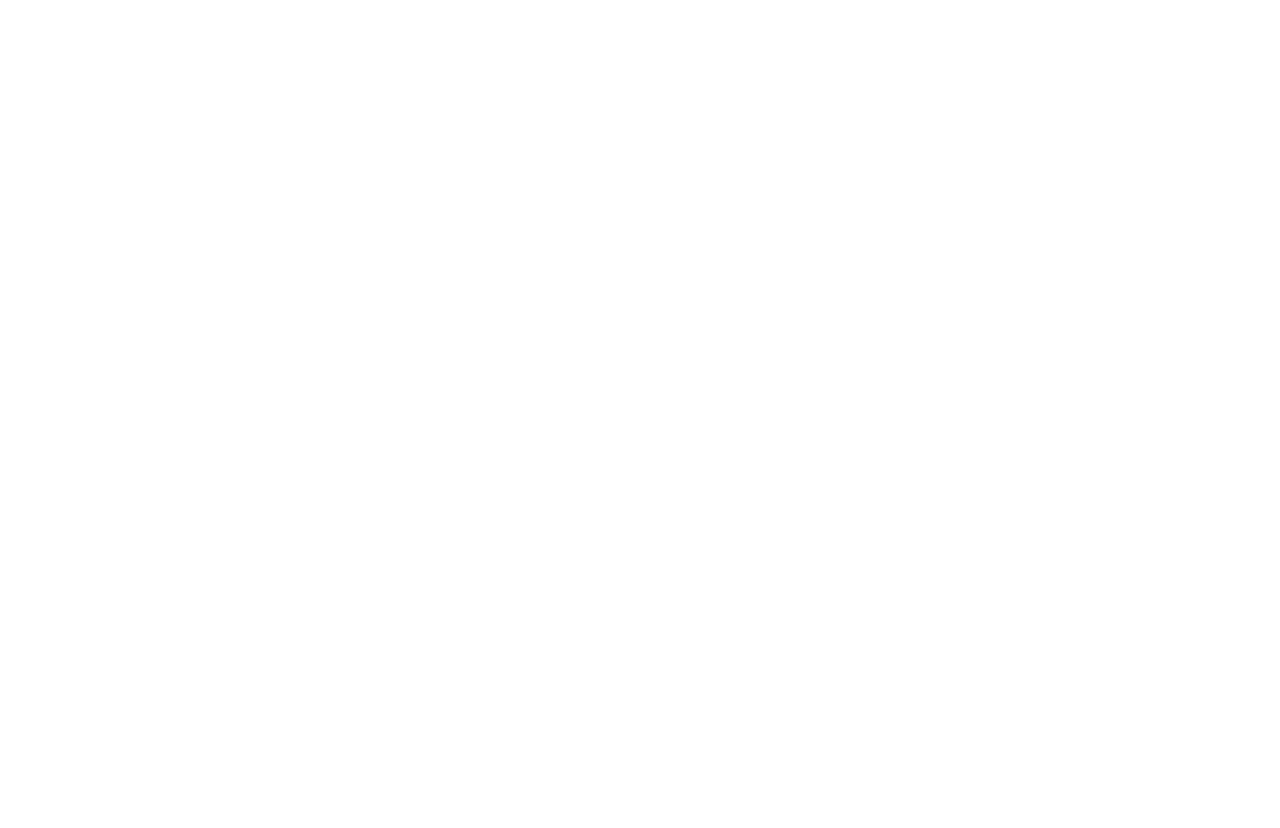
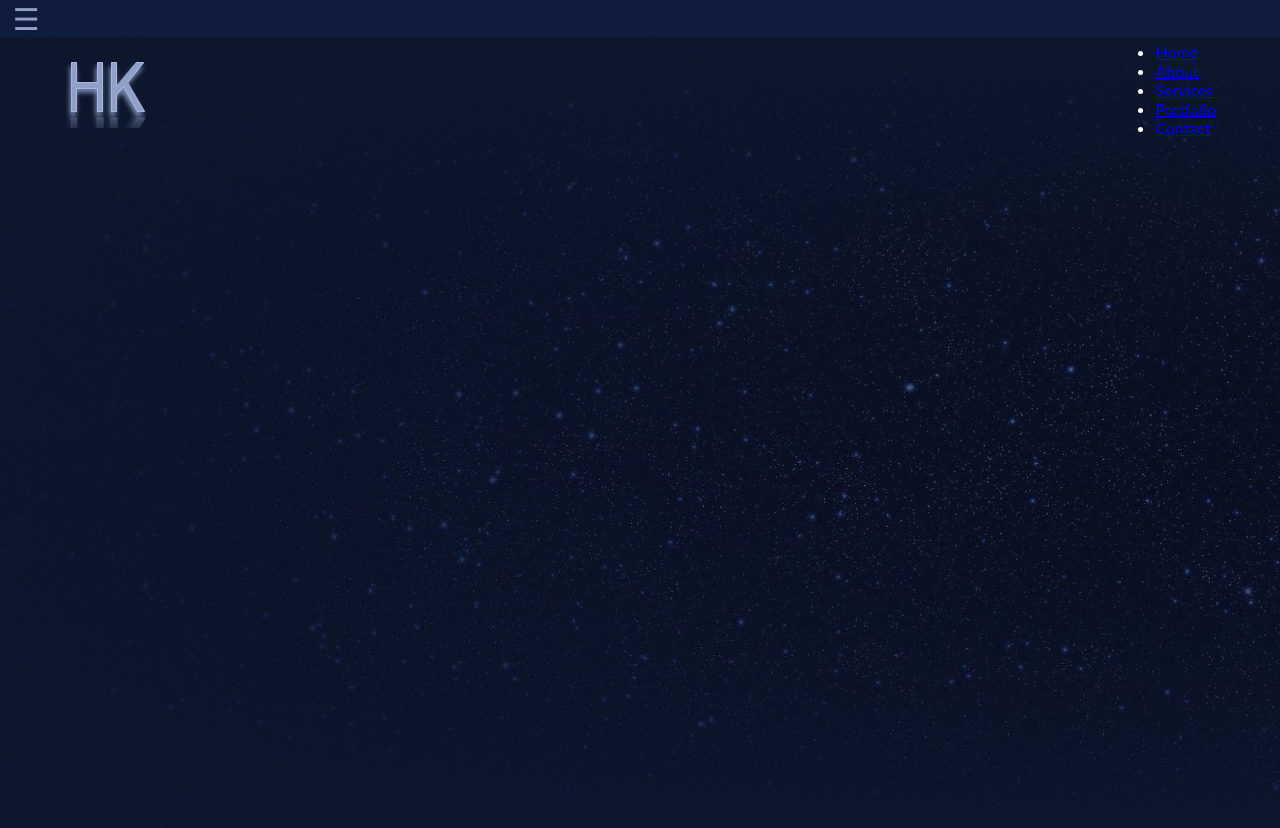
Before and after one commit to HimashaK/HimashaK.github.io, a plain HTML site: page index.html in a window 1280 px wide. Before the commit the page ends 800 px from the top, so only its background shows below. Drawn offline with Linux system fonts and the light colour scheme.

Commit message:
nav sidebar added

```diff
--- a/index.html
+++ b/index.html
@@ -8,7 +8,33 @@
         <link rel="stylesheet" href="styles/style.css">
     </head>
     <body>
+    <span style="font-size:30px;cursor:pointer;padding: 1%;color: #91a0c7;" onclick="openNav()">&#9776; </span>
+    <div id = "header">
+        <div class = "container">
+            <nav>
+                <span style="font-size:30px;cursor:pointer" onclick="openNav()"><img src="images/HK_image.png" alt="HK image logo"> </span>
+                <ul>
+                    <li> <a href = "#">Home</a> </li>
+                    <li> <a href = "#">About</a> </li>
+                    <li> <a href = "#">Services</a> </li>
+                    <li> <a href = "#">Portfolio</a> </li>
+                    <li> <a href = "#">Contact</a> </li>
+                </ul>
+            </nav>
+        </div>
+    </div>
 
+    <div id="sideNav" class="sidenav">
+        <a href="javascript:void(0)" class="closebtn" onclick="closeNav()">&times;</a>
+        <a href = "#">Home</a>
+        <a href = "#">About</a>
+        <a href = "#">Portfolio</a>
+        <a href="#">Contact</a>
+    </div>
+
+
+
+    <script src = "scripts/script.js"></script>
 
     </body>
     </html>
--- /dev/null
+++ b/scripts/script.js
@@ -0,0 +1,7 @@
+function openNav() {
+    document.getElementById("sideNav").style.width = "250px";
+  }
+
+  function closeNav() {
+    document.getElementById("sideNav").style.width = "0";
+  }
--- a/styles/style.css
+++ b/styles/style.css
@@ -1,6 +1,72 @@
 *{
     margin: 0;
     padding: 0;
-    font-family: Garamond, sans-serif;
+    font-family: "Lato", sans-serif;
     box-sizing: border-box;
 }
+
+body{
+    background:  #101c3d;
+    color: #fff;
+}
+
+.container{
+    padding : 5px 5%;
+}
+
+
+#header{
+    width: 100%;
+    height: 100vh;
+    background-image: url(../images/background_image.jpg);
+    background-size: cover;
+    background-position: center;
+}
+
+nav {
+    display: flex;
+    align-items: center;
+    justify-content: space-between;
+    flex-wrap: wrap;
+}
+
+/* SideNav stuff*/
+.sidenav {
+    height: 100%;
+    width: 0;
+    position: fixed;
+    z-index: 1;
+    top: 0;
+    left: 0;
+    background-color: #0b1228;
+    overflow-x: hidden;
+    transition: 0.6s;
+    padding-top: 60px;
+  }
+
+  .sidenav a {
+    padding: 8px 8px 8px 32px;
+    background-color: #0b1228;
+    text-decoration: none;
+    font-size: 25px;
+    color: #91a0c7;
+    display: block;
+    transition: 0.3s;
+  }
+
+  .sidenav a:hover {
+    color: #f1f1f1;
+  }
+
+  .sidenav .closebtn {
+    position: absolute;
+    top: 0;
+    right: 25px;
+    font-size: 36px;
+    margin-left: 50px;
+  }
+
+  @media screen and (max-height: 450px) {
+    .sidenav {padding-top: 15px;}
+    .sidenav a {font-size: 18px;}
+  }
```
Also changed, not shown: images/HK_image.png (added), images/background_image.jpg (added).
